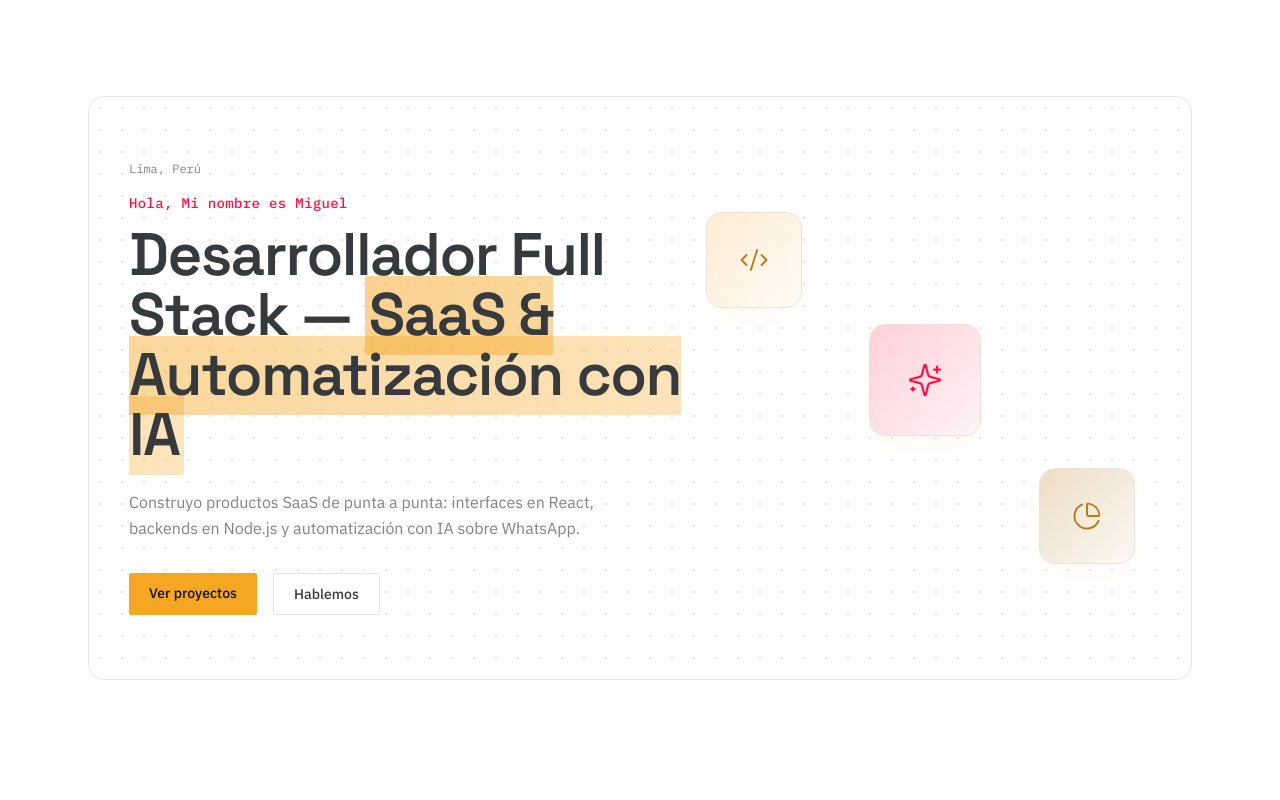
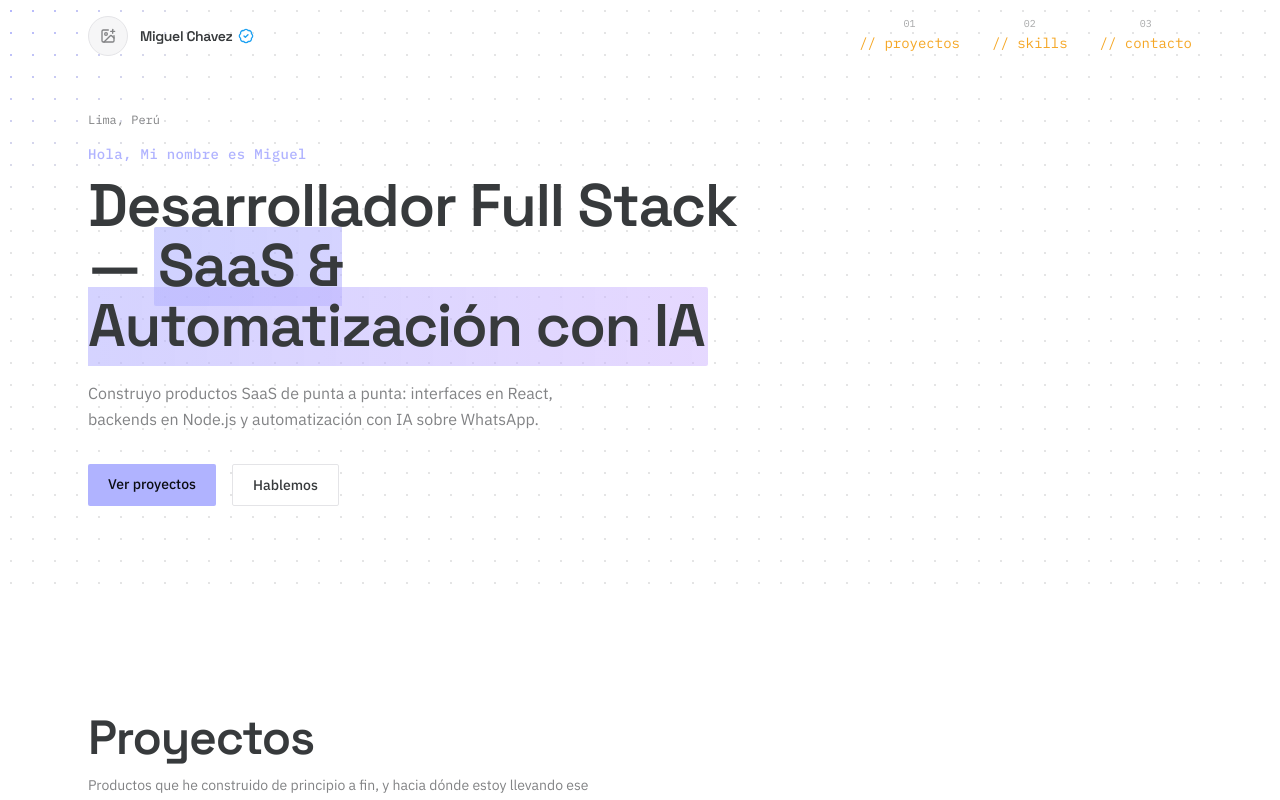
Before and after one commit to Miguel31218/portfolio-projects, a Next.js app: page / in a window 1280 px wide. Shown: the top 800 px of the page. Built offline with nearby package versions, Linux system fonts and the light colour scheme.

Commit message:
Add files via upload

```diff
--- a/components/Hero.jsx
+++ b/components/Hero.jsx
@@ -1,16 +1,17 @@
 import { profile } from "@/lib/data";
-import FloatingIcons from "./FloatingIcons";
+import Nav from "./Nav";
 import { HeroHighlight, Highlight } from "./HeroHighlight";
 
 export default function Hero() {
   return (
-    <section id="top" className="mx-auto max-w-content px-6 pb-16 pt-16 md:pb-24 md:pt-24">
-      <HeroHighlight className="px-6 py-12 md:px-10 md:py-16">
-        <div className="grid items-center gap-8 md:grid-cols-[1.1fr_0.9fr] md:gap-4">
+    <HeroHighlight id="top">
+      <Nav />
+
+      <div className="mx-auto max-w-content px-6 pb-16 pt-6 md:pb-24 md:pt-10">
         <div className="max-w-2xl animate-fade-up">
           <p className="font-mono text-xs text-muted">{profile.location}</p>
 
-            <p className="mt-4 font-mono text-sm font-medium tracking-wide text-pink">
+          <p className="mt-4 font-mono text-sm font-medium tracking-wide text-lavender">
             {profile.greeting}
           </p>
 
@@ -24,22 +25,19 @@ export default function Hero() {
           <div className="mt-8 flex flex-wrap gap-4">
             <a
               href="#proyectos"
-                className="rounded-sm bg-amber px-5 py-2.5 font-body text-sm font-medium text-ink transition-colors hover:bg-amber/90"
+              className="rounded-sm bg-lavender px-5 py-2.5 font-body text-sm font-medium text-ink transition-opacity hover:opacity-90"
             >
               Ver proyectos
             </a>
             <a
               href="#contacto"
-                className="rounded-sm border border-border bg-white px-5 py-2.5 font-body text-sm font-medium text-text transition-colors hover:border-amber hover:text-amber"
+              className="rounded-sm border border-border bg-white px-5 py-2.5 font-body text-sm font-medium text-text transition-colors hover:border-lavender hover:text-text"
             >
               Hablemos
             </a>
           </div>
         </div>
-
-          <FloatingIcons />
       </div>
     </HeroHighlight>
-    </section>
   );
 }
--- a/components/HeroHighlight.jsx
+++ b/components/HeroHighlight.jsx
@@ -2,11 +2,10 @@
 
 import { useMotionValue, motion, useMotionTemplate } from "framer-motion";
 
-// Fondo de puntos + "spotlight" ámbar que sigue al cursor. Adaptado del
-// patrón de Aceternity UI (ui.aceternity.com/components/hero-highlight)
-// a la paleta clara del sitio, sin dependencias extra de Tailwind: los
-// puntos se dibujan con radial-gradient directo en inline style.
-export function HeroHighlight({ children, className = "", containerClassName = "" }) {
+// Fondo de puntos + "spotlight" lavanda que sigue al cursor, a todo lo
+// ancho (sin borde ni esquinas redondeadas: cubre navbar + hero como un
+// solo bloque visual).
+export function HeroHighlight({ children, className = "", containerClassName = "", id }) {
   const mouseX = useMotionValue(0);
   const mouseY = useMotionValue(0);
 
@@ -16,11 +15,12 @@ export function HeroHighlight({ children, className = "", containerClassName = "
     mouseY.set(e.clientY - top);
   }
 
-  const maskImage = useMotionTemplate`radial-gradient(220px circle at ${mouseX}px ${mouseY}px, black 0%, transparent 80%)`;
+  const maskImage = useMotionTemplate`radial-gradient(260px circle at ${mouseX}px ${mouseY}px, black 0%, transparent 80%)`;
 
   return (
     <div
-      className={`group relative overflow-hidden rounded-2xl border border-border ${containerClassName}`}
+      id={id}
+      className={`group relative w-full overflow-hidden ${containerClassName}`}
       onMouseMove={handleMouseMove}
     >
       {/* Capa base: puntos tenues, siempre visibles */}
@@ -35,7 +35,7 @@ export function HeroHighlight({ children, className = "", containerClassName = "
       <motion.div
         className="pointer-events-none absolute inset-0 opacity-0 transition-opacity duration-300 group-hover:opacity-100"
         style={{
-          backgroundImage: "radial-gradient(circle, #F5A623 1px, transparent 1px)",
+          backgroundImage: "radial-gradient(circle, #B0B3FF 1px, transparent 1px)",
           backgroundSize: "22px 22px",
           maskImage,
           WebkitMaskImage: maskImage,
@@ -46,7 +46,9 @@ export function HeroHighlight({ children, className = "", containerClassName = "
   );
 }
 
-// Texto con barrido de color animado al entrar en pantalla.
+// Texto con barrido de degradado lavanda → lila, animado al entrar en
+// pantalla. Tono suave (con opacidad reducida) para que no compita con el
+// texto oscuro por encima.
 export function Highlight({ children, className = "" }) {
   return (
     <motion.span
@@ -59,7 +61,7 @@ export function Highlight({ children, className = "" }) {
         backgroundPosition: "left center",
         display: "inline",
       }}
-      className={`relative rounded-sm bg-gradient-to-r from-amber/50 to-amber/30 px-1 pb-0.5 ${className}`}
+      className={`relative rounded-sm bg-gradient-to-r from-lavender/60 to-lilac/50 px-1 pb-0.5 ${className}`}
     >
       {children}
     </motion.span>
--- a/components/Nav.jsx
+++ b/components/Nav.jsx
@@ -14,7 +14,7 @@ export default function Nav() {
   const [open, setOpen] = useState(false);
 
   return (
-    <header className="sticky top-0 z-50 border-b border-border bg-white/90 backdrop-blur-md">
+    <header className="relative z-10">
       <nav className="mx-auto flex max-w-content items-center justify-between px-6 py-4">
         <a href="#top" className="flex items-center gap-3">
           {/* Placeholder circular para tu foto. Cuando tengas una,
```
Lines whose indentation alone changed are shown as unchanged.
